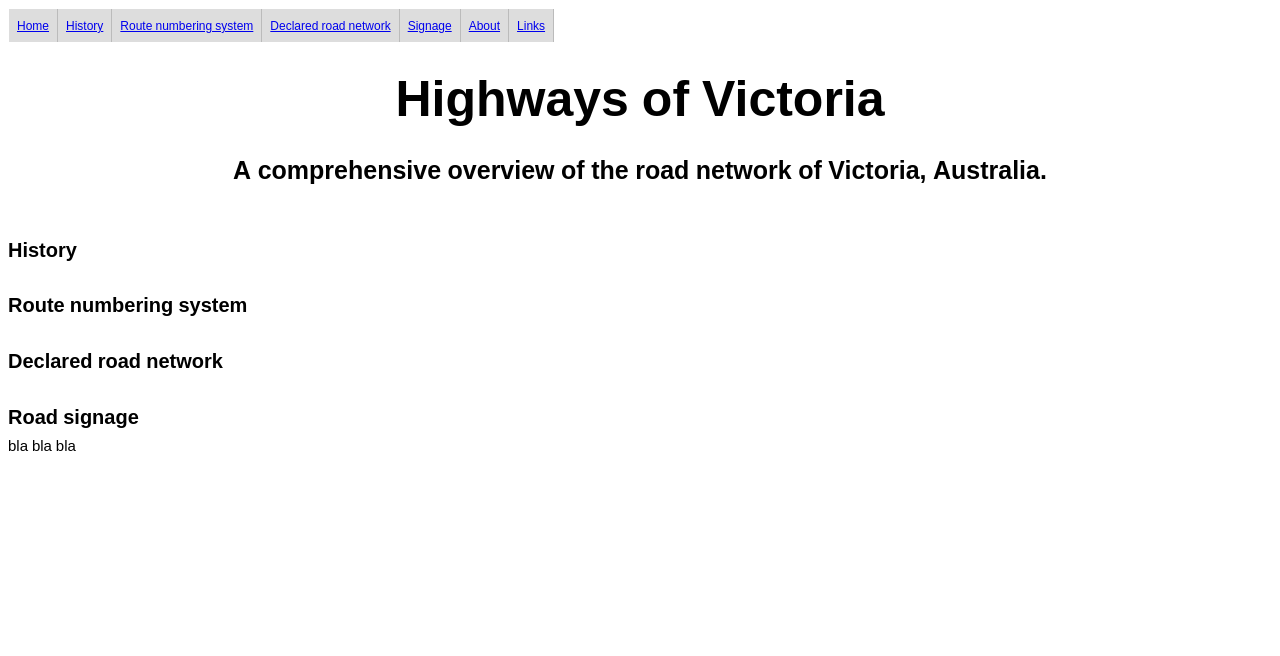
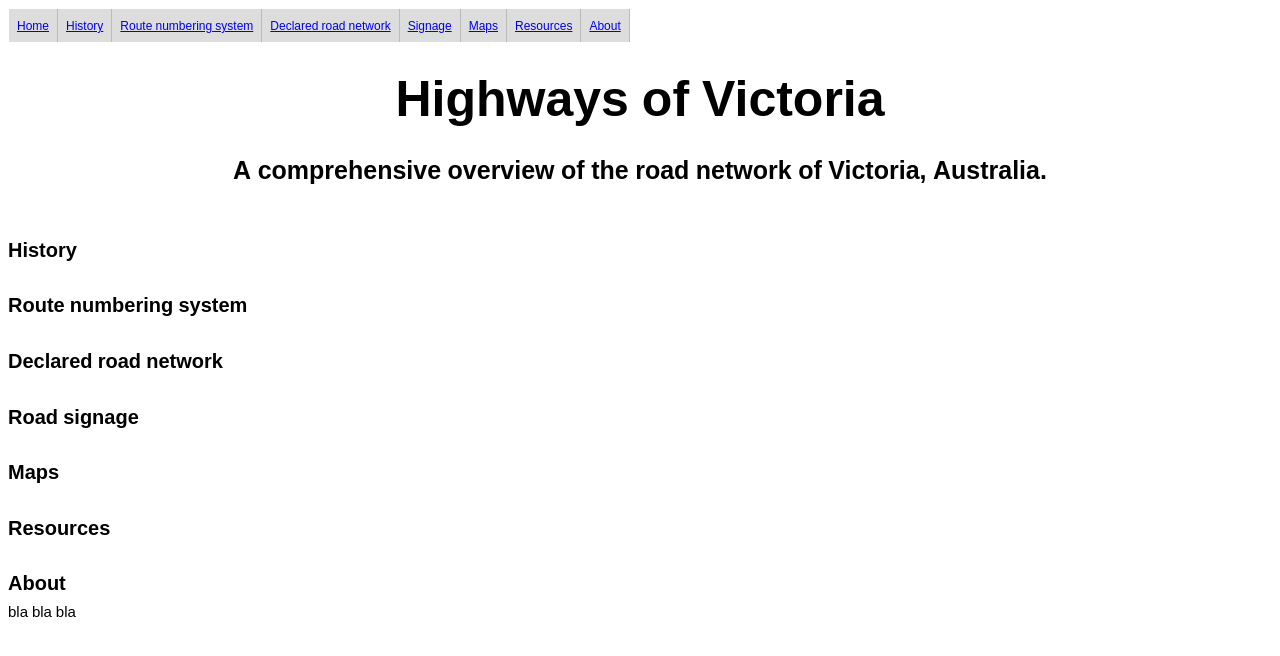
Before and after one commit to au-mapman7/www.vichighways.com, a plain HTML site: page index.html in a window 1280 px wide. Drawn offline with Linux system fonts and the light colour scheme.

Commit message:
Home page additions

```diff
--- a/index.html
+++ b/index.html
@@ -13,8 +13,9 @@
             <li><a href="../index.html">Route numbering system</a></li>
             <li><a href="../index.html">Declared road network</a></li>
             <li><a href="../index.html">Signage</a></li>
+            <li><a href="../index.html">Maps</a></li>
+            <li><a href="../index.html">Resources</a></li>
             <li><a href="../index.html">About</a></li>
-            <li><a href="../index.html">Links</a></li>
         </div>
     </nav>
     <main>
@@ -42,6 +43,18 @@
             <h1>
                 Road signage
             </h1>
+            <br>
+            <h1>
+                Maps
+            </h1>
+            <br>
+            <h1>
+                Resources
+            </h1>
+            <br>
+            <h1>
+                About
+            </h1>
             <p>
                 bla bla bla
             </p>
```
